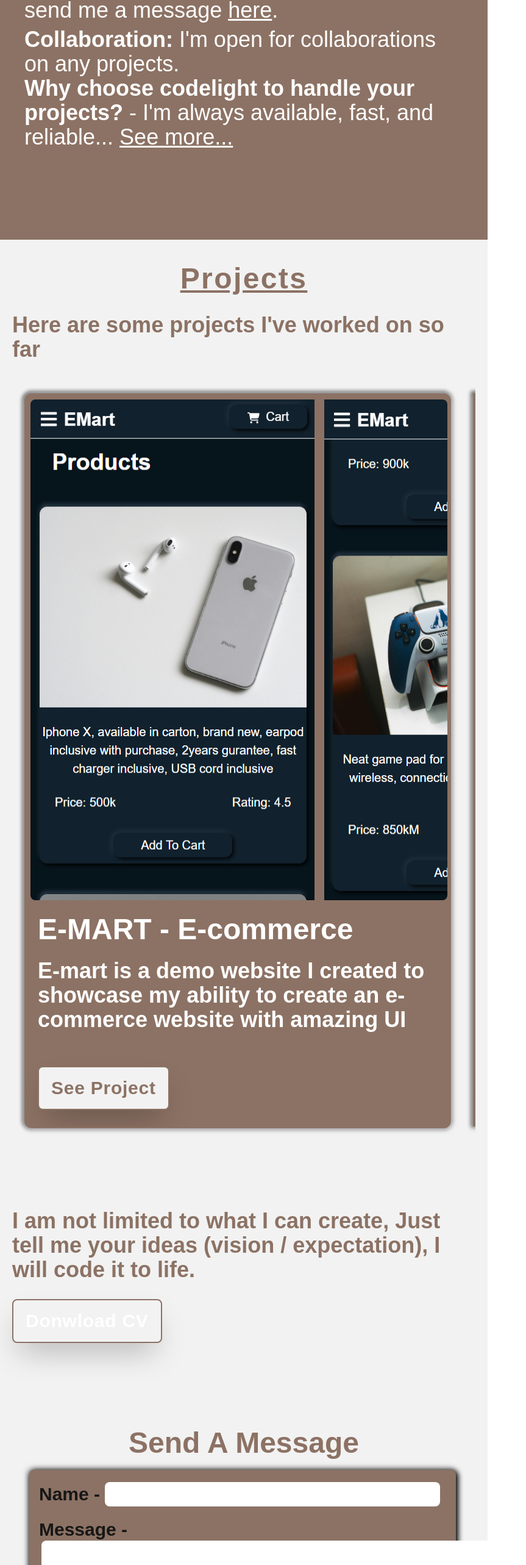
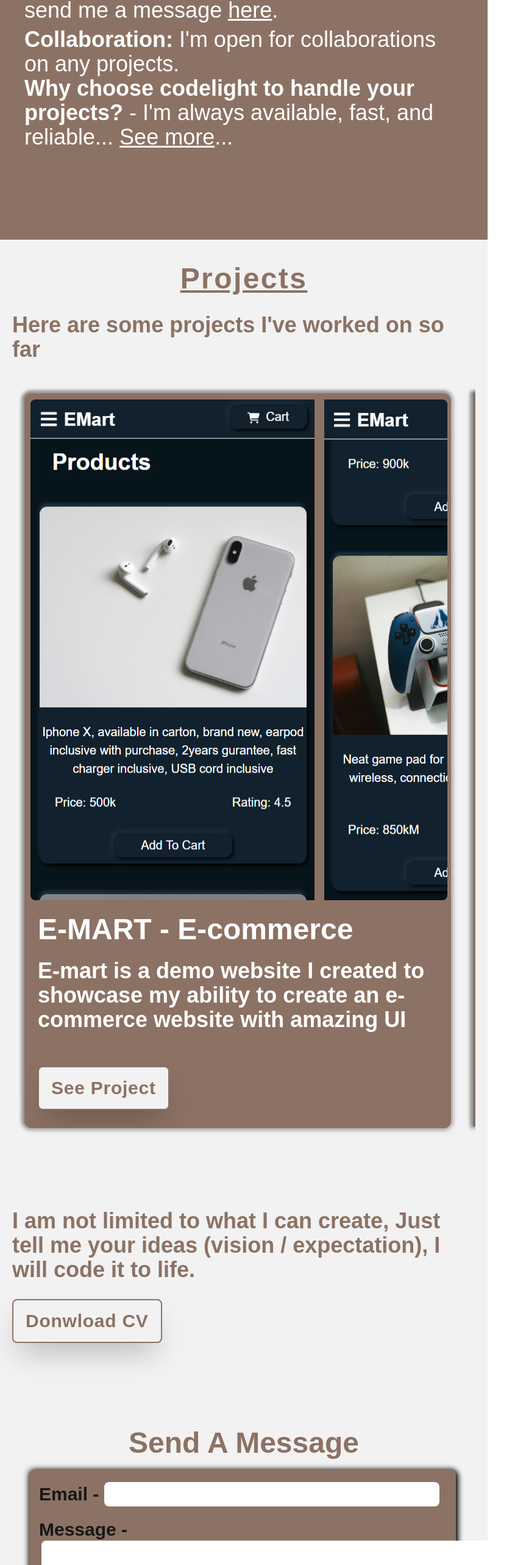
Before and after one commit to tijesunimi-5/my-portfolio, a Next.js app: page / in a window 1280 px wide. Shown: the part 3096-5662 px from the top of the page at 61% size, without its empty margins (0-863 px from the left). Built offline with nearby package versions, Linux system fonts and the light colour scheme.

Commit message:
added stuff

```diff
--- a/app/layout.js
+++ b/app/layout.js
@@ -1,6 +1,7 @@
 import localFont from "next/font/local";
 import "./globals.css";
 import Header from "@/components/Header";
+import Footer from "@/components/Footer";
 
 const geistSans = localFont({
   src: "./fonts/GeistVF.woff",
@@ -26,6 +27,7 @@ export default function RootLayout({ children }) {
       >
         <Header />
         {children}
+        <Footer />
       </body>
     </html>
   );
--- a/app/page.js
+++ b/app/page.js
@@ -1,9 +1,43 @@
+"use client";
 import Button from "@/components/Button";
 import Card from "@/components/Card";
-import Image from "next/image";
-import Link from "next/link";
+import { useRef, useState } from "react";
 
 export default function Home() {
+  const nameRef = useRef("");
+  const messageRef = useRef("");
+  const [message, setMessage] = useState();
+
+  const reviewHandler = (e) => {
+    e.preventDefault();
+    const nameInput = nameRef.current.value;
+    const messageInput = messageRef.current.value;
+
+    if (!nameInput || !messageInput) {
+      setMessage(
+        <p className="text-3xl w-[620px] mx-10 text-white bg-red-600 mb-5">
+          Fill all fields
+        </p>
+      );
+      setTimeout(() => {
+        setMessage("");
+      }, 3000);
+      return;
+    }
+    setMessage(
+      <p className="text-3xl w-[620px]  mx-10 text-white bg-green-600 mb-5">
+        Your review has been submitted, Thank you!
+      </p>
+    );
+    setTimeout(() => {
+      setMessage("");
+    }, 3000);
+    console.log(nameInput, messageInput);
+  };
+
+  const toggleReview = (e) => {
+    e.preventDefault();
+  };
   return (
     <section className="">
       <div className="heropage relative bg-bg9 w-[800px] h-[79vh]">
@@ -128,8 +162,9 @@ export default function Home() {
               <b>Why choose codelight to handle your projects?</b> - I'm always
               available, fast, and reliable...{" "}
               <a href="#about" className="underline">
-                See more...
+                See more
               </a>
+              ...
             </li>
           </ul>
         </div>
@@ -245,9 +280,11 @@ export default function Home() {
           / expectation), I will code it to life.
         </p>
 
-        <Button styles={"text-3xl my-7 w-[300px] font-extrabold text-white"}>
-          Donwload CV
-        </Button>
+        <a href="/cv.pdf" download={"Tijesunimi-Samuel.cv.pdf"}>
+          <Button styles={"text-3xl my-7 w-[300px] font-extrabold text-color3"}>
+            Donwload CV
+          </Button>
+        </a>
       </div>
 
       {/* contact-section */}
@@ -257,13 +294,14 @@ export default function Home() {
         </h1>
         <form className="form flex flex-col w-[700px] bg-bg9 rounded-lg mx-12 mt-5">
           <div className="my-5 mx-4 relative">
-            <label htmlFor="name" className="text-3xl font-semibold mt-1">
-              Name -{" "}
+            <label htmlFor="email" className="text-3xl font-semibold mt-1">
+              Email -{" "}
             </label>
             <input
-              type="text"
-              id="name"
+              type="email"
+              id="email"
               className="w-[550px] h-10 rounded-lg text-3xl px-2"
+              ref={nameRef}
             />
           </div>
           <div>
@@ -279,15 +317,20 @@ export default function Home() {
               rows={7}
               cols={42}
               className=" rounded-lg mx-5 text-3xl px-2"
+              ref={messageRef}
             ></textarea>
           </div>
-          <Button styles={"text-3xl my-5 w-[200px]"}>Send</Button>
+          <Button styles={"text-3xl my-5 w-[200px]"} onClick={reviewHandler}>
+            Send
+          </Button>
+
+          <div className="text-center">{message}</div>
         </form>
       </div>
 
       {/* reviews */}
       <div className="pb-20 bg-bg9i w-[800px]">
-        <Button styles={"text-3xl mx-10"}>See Reviews</Button>
+        <Button styles={"text-3xl mx-10"} onClick={toggleReview}>See Reviews</Button>
         <div className="reviews"></div>
       </div>
     </section>
--- a/components/Button.js
+++ b/components/Button.js
@@ -1,10 +1,11 @@
 'use client'
 import React from 'react'
 
-const Button = ({children, styles}) => {
+const Button = ({children, styles, onClick}) => {
   return (
     <button
       className={`btn m-auto w-auto h-auto font-bold py-4 px-5 bg-bg9i rounded-lg border-2 text-color3 tracking-wide border-[#8C7264] shadow-2xl ${styles}`}
+      onClick={onClick}
     >
       {children}
     </button>
--- /dev/null
+++ b/components/Footer.js
@@ -0,0 +1,18 @@
+'use client'
+import { FaArrowUp } from 'react-icons/fa'
+import React from 'react'
+import Link from 'next/link'
+
+const Footer = () => {
+  return (
+    <footer className="flex justify-between footer w-[800px] bg-bg9 h-16 text-white">
+      <h1 className="text-5xl font-bold py-2 px-5">Codelight</h1>
+      <p className="text-4xl mt-4 font-semibold">Coded - 2024</p>
+      <Link href={"/"}>
+        <FaArrowUp className="mx-5 text-6xl bg-bg9i text-color3 py-2 px-2 scroll-smooth" />
+      </Link>
+    </footer>
+  );
+}
+
+export default Footer
```
Also changed, not shown: 1 other file (tests, documents, lock files or other folders).
